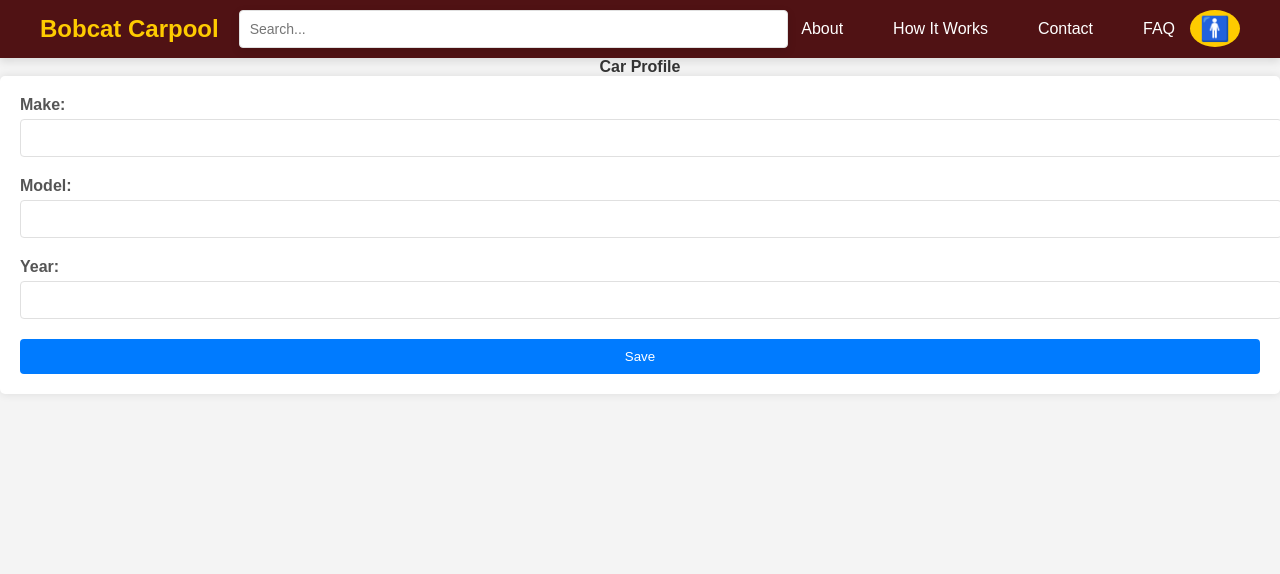
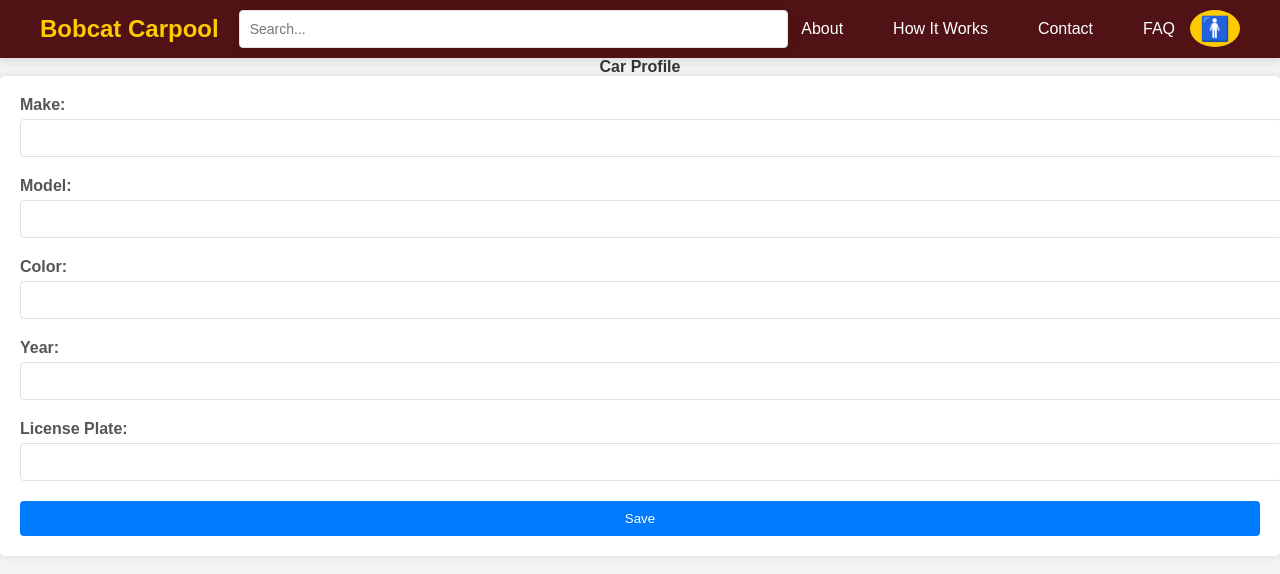
Before and after one commit to KathiaGronerth/Bobcats_app, a React (Create React App) app: page /car-profile in a window 1280 px wide. Shown: the top 574 px of the page. Built offline with nearby package versions, Linux system fonts and the light colour scheme.

Commit message:
Update CarProfile.js

```diff
--- a/client/components/CarProfile.js
+++ b/client/components/CarProfile.js
@@ -6,8 +6,11 @@ const CarProfile = () => {
   const [carData, setCarData] = useState({
     make: "",
     model: "",
+    color: "", // Added color field
     year: "",
+    licensePlate: "", // Added license plate field
   });
+
   const dispatch = useDispatch();
 
   const handleChange = (e) => {
@@ -17,7 +20,6 @@ const CarProfile = () => {
   const handleSubmit = (e) => {
     e.preventDefault();
     dispatch(createCar(carData)); // Dispatch the action to create a new car
-    // Optionally, reset the form or navigate away after submission
   };
 
   return (
@@ -45,6 +47,16 @@ const CarProfile = () => {
           />
         </div>
         <div>
+          <label>Color:</label>
+          <input
+            type="text"
+            name="color"
+            value={carData.color}
+            onChange={handleChange}
+            required
+          />
+        </div>
+        <div>
           <label>Year:</label>
           <input
             type="number"
@@ -54,6 +66,15 @@ const CarProfile = () => {
             required
           />
         </div>
+        <div>
+          <label>License Plate:</label>
+          <input
+            type="text"
+            name="licensePlate"
+            value={carData.licensePlate}
+            onChange={handleChange}
+          />
+        </div>
         <button type="submit">Save</button>
       </form>
     </div>
```
